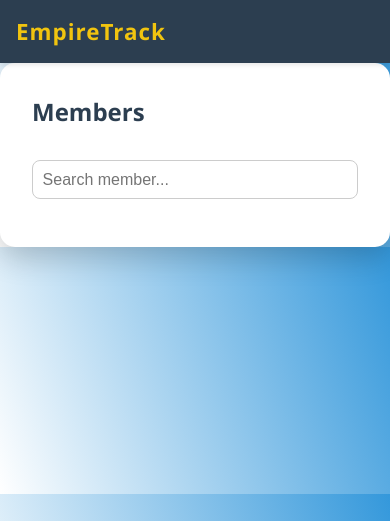
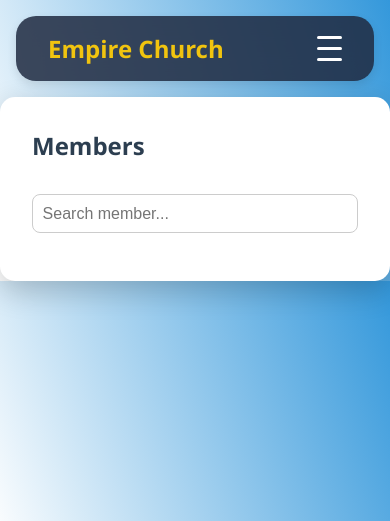
Before and after one commit to abiezer123/emp, a Flask app: page /members in a window 390 px wide. Shown: the top 521 px of the page. Run offline with Flask 3, Linux system fonts and the light colour scheme; the visitor is signed in with stand-in values (Sample User, id 1); data that the repository does not hold is empty.

Commit message:
updated ui

```diff
--- a/static/styles.css
+++ b/static/styles.css
@@ -243,65 +243,55 @@ hr {
 }
 
 
+/* Base Reset */
+* {
+    box-sizing: border-box;
+    margin: 0;
+    padding: 0;
+}
 
-/* Navbar Base */
+body {
+    font-family: 'Segoe UI', sans-serif;
+}
+
+/* --- NAVBAR STYLING --- */
 .navbar {
-    background-color: #1f2a40;
+    background-color: rgba(31, 42, 64, 0.85);
+    backdrop-filter: blur(12px);
     color: white;
+    padding: 1rem 2rem;
+    border-radius: 20px;
+    margin: 1rem;
     display: flex;
     align-items: center;
     justify-content: space-between;
-    padding: 0.8rem 2rem;
+    flex-wrap: wrap;
     position: sticky;
     top: 0;
     z-index: 1000;
-    box-shadow: 0 2px 5px rgba(0, 0, 0, 0.1);
+    box-shadow: 0 4px 10px rgba(0, 0, 0, 0.1);
 }
 
-/* Brand */
+/* Left side: logo + burger */
+.nav-left {
+    display: flex;
+    align-items: center;
+    gap: 1rem;
+}
+
+/* Logo */
 .navbar-brand {
     font-size: 1.5rem;
     font-weight: bold;
     color: #f1c40f;
-    letter-spacing: 1px;
 }
 
-/* Links */
-.navbar-links {
-    list-style: none;
-    display: flex;
-    gap: 1.5rem;
-}
-
-.navbar-links a {
-    color: #ecf0f1;
-    text-decoration: none;
-    font-weight: 500;
-    position: relative;
-    transition: color 0.3s ease;
-}
-
-.navbar-links a:hover,
-.navbar-links a.active {
-    color: #f1c40f;
-}
-
-.navbar-links a.active::after {
-    content: "";
-    position: absolute;
-    left: 0;
-    bottom: -6px;
-    width: 100%;
-    height: 2px;
-    background-color: #f1c40f;
-    border-radius: 2px;
-}
-
-/* Toggle for mobile */
+/* Burger toggle (hidden checkbox) */
 .nav-toggle {
     display: none;
 }
 
+/* Burger icon */
 .nav-toggle-label {
     display: none;
     flex-direction: column;
@@ -309,62 +299,60 @@ hr {
 }
 
 .nav-toggle-label span {
-    background: white;
-    height: 2px;
     width: 25px;
-    margin-bottom: 5px;
-    transition: all 0.3s ease;
+    height: 3px;
+    background-color: white;
+    margin: 4px 0;
+    border-radius: 2px;
 }
 
-/* Responsive */
+/* Links */
+.navbar-links {
+    display: flex;
+    gap: 1.5rem;
+    list-style: none;
+}
+
+.navbar-links li a {
+    color: #ecf0f1;
+    text-decoration: none;
+    font-weight: 500;
+    padding: 0.4rem 0.8rem;
+    border-radius: 8px;
+    transition: 0.3s;
+}
+
+.navbar-links li a:hover {
+    background-color: rgba(255, 255, 255, 0.1);
+}
+
+.navbar-links li a.active {
+    background-color: #f1c40f;
+    color: #1f2a40;
+}
+
+/* --- MOBILE STYLES --- */
 @media (max-width: 768px) {
+    .nav-toggle-label {
+        display: flex;
+    }
+
     .navbar-links {
-        position: absolute;
-        top: 60px;
-        right: 0;
-        background-color: #1f2a40;
+        display: none;
         flex-direction: column;
         width: 100%;
-        max-height: 0;
-        overflow: hidden;
-        transition: max-height 0.4s ease-in-out;
+        margin-top: 1rem;
+        background-color: rgba(31, 42, 64, 0.95);
+        border-radius: 12px;
+        padding: 1rem;
+    }
+
+    .nav-toggle:checked+.nav-toggle-label+.navbar-links {
+        display: flex;
     }
 
     .navbar-links li {
-        margin: 1rem 0;
+        margin: 0.5rem 0;
         text-align: center;
     }
-
-    .nav-toggle:checked+.nav-toggle-label+.navbar-links {
-        max-height: 300px;
-    }
-
-    .nav-toggle-label {
-        display: flex;
-    }
 }
-
-.member-list {
-    list-style: none;
-    padding-left: 0;
-    display: flex;
-    flex-direction: column;
-    gap: 12px;
-    margin-top: 20px;
-}
-
-.member-list li a {
-    padding: 10px 15px;
-    background: white;
-    border-radius: 8px;
-    box-shadow: 0 2px 8px rgba(0, 0, 0, 0.05);
-    display: block;
-    color: #2c3e50;
-    text-decoration: none;
-    transition: 0.2s ease;
-}
-
-.member-list li a:hover {
-    background: #3498db;
-    color: white;
-}
--- a/templates/members.html
+++ b/templates/members.html
@@ -14,37 +14,7 @@
             background-color: #f5f7fa;
         }
 
-        nav.navbar {
-            background-color: #2c3e50;
-            padding: 1rem;
-            display: flex;
-            justify-content: space-between;
-            align-items: center;
-            color: white;
-        }
 
-        .navbar-brand {
-            font-size: 1.4rem;
-            font-weight: bold;
-        }
-
-        .navbar-links {
-            list-style: none;
-            display: flex;
-            gap: 1rem;
-        }
-
-        .navbar-links li a {
-            color: white;
-            text-decoration: none;
-            font-weight: 500;
-            transition: color 0.2s ease;
-        }
-
-        .navbar-links li a:hover,
-        .navbar-links li a.active {
-            color: #1abc9c;
-        }
 
         main {
             padding: 2rem;
@@ -123,15 +93,31 @@
 </head>
 
 <body>
+    <header>
+        <nav class="navbar">
+            <div class="nav-left">
+                <div class="navbar-brand">Empire Church</div>
+            </div>
 
-    <nav class="navbar">
-        <div class="navbar-brand">EmpireTrack</div>
-        <ul class="navbar-links">
-            <li><a href="/attendance">Dashboard</a></li>
-            <li><a href="/members" class="active">Members</a></li>
-            <li><a href="/logout">Logout</a></li>
-        </ul>
-    </nav>
+            <!-- Burger icon toggle -->
+            <input type="checkbox" id="nav-toggle" class="nav-toggle" />
+            <label for="nav-toggle" class="nav-toggle-label">
+                <span></span>
+                <span></span>
+                <span></span>
+            </label>
+
+            <!-- Navigation links -->
+            <ul class="navbar-links">
+                <li><a href="/attendance" class="{{ 'active' if request.path == '/attendance' else '' }}">Dashboard</a>
+                </li>
+                <li><a href="/members" class="{{ 'active' if request.path == '/members' else '' }}">Members</a></li>
+                <li><a href="/logout">Logout</a></li>
+            </ul>
+        </nav>
+
+
+    </header>
 
     <main>
         <h2>Members</h2>
@@ -201,7 +187,7 @@
             position: fixed;
             z-index: 99;
             left: 0;
-            top: 0;
+            top: 30px;
             width: 100%;
             height: 100%;
             background-color: rgba(0, 0, 0, 0.5);
```
Also changed, not shown: templates/attendance.html (+16 -5 lines).
